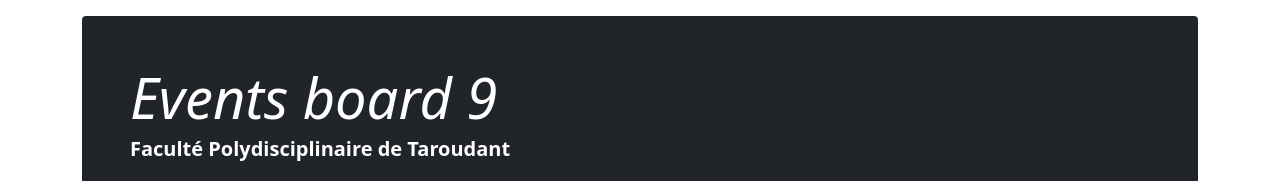
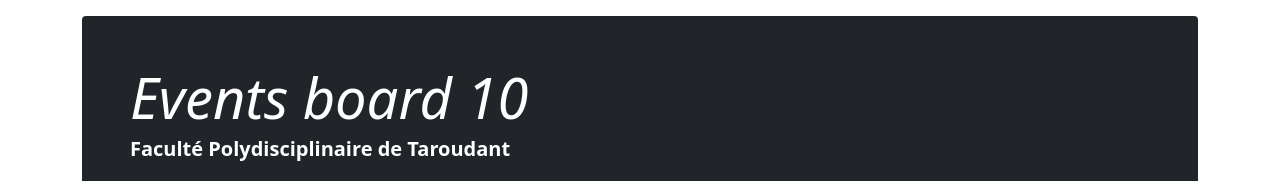
Before and after one commit to ajakka/bdai-events, a React (Create React App) app: page / in a window 1280 px wide. Shown: the top 181 px of the page. Built offline with nearby package versions, Linux system fonts and the light colour scheme.

Commit message:
Change 10

```diff
--- a/src/home/Home.tsx
+++ b/src/home/Home.tsx
@@ -48,7 +48,7 @@
         <header className="blog-header lh-1 py-3">
           <div className="p-4 p-md-5 mb-4 text-white rounded bg-dark">
             <div className="col-md-6 px-0">
-              <h1 className="display-4 fst-italic">Events board 9</h1>
+              <h1 className="display-4 fst-italic">Events board 10</h1>
               <p className="lead mb-0 text-white fw-bold">
                 Faculté Polydisciplinaire de Taroudant
               </p>
```
